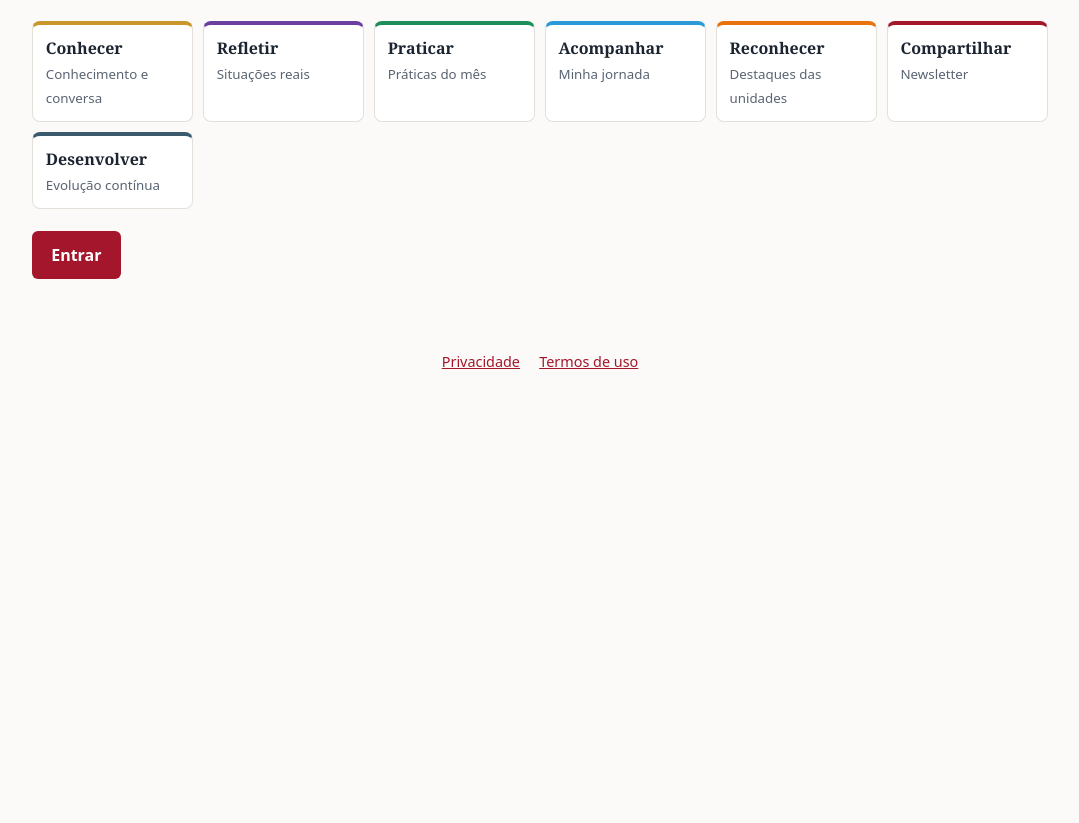
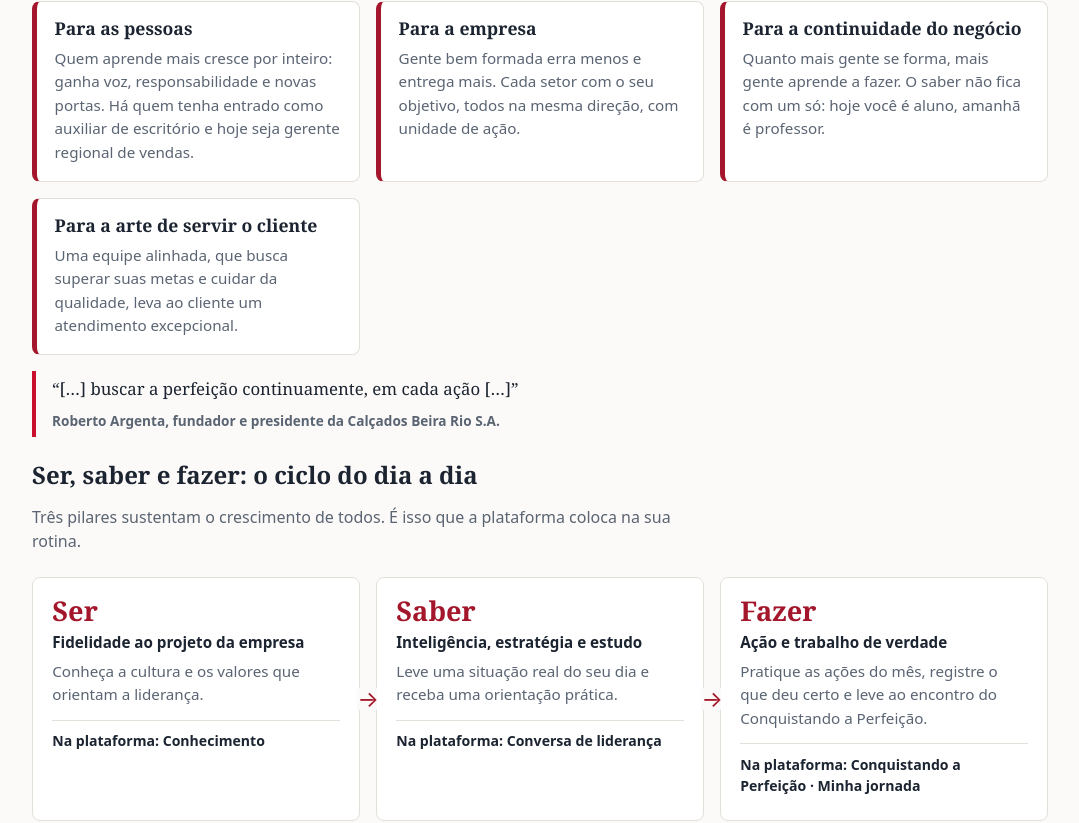
Before and after one commit to Pauloplanob1402/Conquistandoaperfeicao, a Next.js app: page / in a window 1280 px wide. Shown: the part 1464-2287 px from the top of the page, without its empty margins (100-1179 px from the left). Before the commit the page ends 1877 px from the top, so only its background shows below. Built offline with nearby package versions, Linux system fonts and the light colour scheme; no server answers.

Commit message:
nova secao: beneficios e ser-saber-fazer

```diff
--- a/src/app/admin/newsletter/[id]/page.tsx
+++ b/src/app/admin/newsletter/[id]/page.tsx
@@ -37,7 +37,7 @@ export default async function Editor({ params, searchParams }: { params: Promise
     const { supabase, perfil } = await getPerfil();
     const { data: e } = await supabase.from('newsletters').select('id,titulo,resumo,corpo').eq('id', id).single();
     if (!e || !perfil?.email) return redirect(`/admin/newsletter/${id}?m=${encodeURIComponent('Seu perfil não tem e-mail cadastrado (rode o SQL 07).')}`);
-    const r = await enviarEmails(`[TESTE] ${e.titulo}`, montarHtml(e, await carregarDestaques(supabase, id), `${process.env.NEXT_PUBLIC_SITE_URL}/newsletter/${id}`), [perfil.email]);
+    const r = await enviarEmails(`[TESTE] ${e.titulo}`, montarHtml(e, await carregarDestaques(supabase, id), `${process.env.NEXT_PUBLIC_SITE_URL}/newsletter/${id}`), [{ email: perfil.email, nome: perfil.nome }]);
     redirect(`/admin/newsletter/${id}?m=${encodeURIComponent(r.ok ? `Teste enviado para ${perfil.email}.` : r.erro)}`);
   }
   async function publicar(fd: FormData) {
--- a/src/app/globals.css
+++ b/src/app/globals.css
@@ -74,10 +74,14 @@ progress{height:10px}
 .citacao figcaption{font-size:.95rem;font-weight:600;color:var(--cinza);margin-top:.8rem}
 .citacao.pequena{margin:1rem 0 1.5rem;padding-left:1rem;border-left-width:4px}.citacao.pequena blockquote{font-size:1.05rem;line-height:1.45}.citacao.pequena figcaption{font-size:.85rem;margin-top:.5rem}
 .historia{max-width:44rem;margin:2rem 0}
-.ciclo{list-style:none;padding:0;margin:1.2rem 0;display:grid;gap:.6rem;grid-template-columns:repeat(auto-fit,minmax(150px,1fr))}
-.ciclo li{background:#fff;border:1px solid var(--linha);border-top:4px solid var(--cor);border-radius:8px;padding:.7rem .8rem}
-.ciclo li strong{display:block;font-family:Georgia,serif}.ciclo li small{color:var(--cinza)}
 
 .hero.grande{min-height:min(72vh,680px);min-height:min(72dvh,680px);display:flex;flex-direction:column;justify-content:center}
 .destaque{font-size:clamp(2.75rem,10.5vw,6rem);line-height:1.04;letter-spacing:-.02em;margin:.25em 0 .5em;max-width:13ch;text-wrap:balance}
 .destaque span{color:var(--vermelho)}
+.pilares{list-style:none;padding:0;margin:1.4rem 0;display:grid;gap:1rem;grid-template-columns:1fr}
+.pilares li{position:relative;background:#fff;border:1px solid var(--linha);border-radius:8px;padding:1.1rem 1.2rem}
+.pilares h3{font-size:1.7rem;margin:0 0 .2rem;color:var(--vermelho)}
+.pilares p{margin:.3rem 0;color:var(--cinza);font-size:.95rem}
+.pilares .lema{color:var(--tinta);font-weight:600}
+.pilares .onde{margin-top:.8rem;padding-top:.6rem;border-top:1px solid var(--linha);color:var(--tinta);font-size:.88rem;font-weight:600}
+@media(min-width:900px){.pilares{grid-template-columns:repeat(3,1fr)}.pilares li:not(:last-child)::after{content:"→";position:absolute;right:-1.1rem;top:50%;transform:translateY(-50%);z-index:1;width:1.2rem;text-align:center;line-height:1;font-size:1.4rem;color:var(--vermelho);background:var(--papel)}}
--- a/src/app/page.tsx
+++ b/src/app/page.tsx
@@ -3,14 +3,17 @@ import { redirect } from 'next/navigation';
 import { getPerfil } from '@/lib/supabase/server';
 import { Frase } from '@/components/Frase';
 
-const CICLO = [
-  { nome: 'Conhecer', texto: 'Conhecimento e conversa', cor: '#c9962b' },
-  { nome: 'Refletir', texto: 'Situações reais', cor: '#6b3fa0' },
-  { nome: 'Praticar', texto: 'Práticas do mês', cor: '#1e8e5a' },
-  { nome: 'Acompanhar', texto: 'Minha jornada', cor: '#2a9bd6' },
-  { nome: 'Reconhecer', texto: 'Destaques das unidades', cor: '#e8730c' },
-  { nome: 'Compartilhar', texto: 'Newsletter', cor: '#a3162b' },
-  { nome: 'Desenvolver', texto: 'Evolução contínua', cor: '#3c5a6e' },
+const BENEFICIOS = [
+  { titulo: 'Para as pessoas', texto: 'Quem aprende mais cresce por inteiro: ganha voz, responsabilidade e novas portas. Há quem tenha entrado como auxiliar de escritório e hoje seja gerente regional de vendas.' },
+  { titulo: 'Para a empresa', texto: 'Gente bem formada erra menos e entrega mais. Cada setor com o seu objetivo, todos na mesma direção, com unidade de ação.' },
+  { titulo: 'Para a continuidade do negócio', texto: 'Quanto mais gente se forma, mais gente aprende a fazer. O saber não fica com um só: hoje você é aluno, amanhã é professor.' },
+  { titulo: 'Para a arte de servir o cliente', texto: 'Uma equipe alinhada, que busca superar suas metas e cuidar da qualidade, leva ao cliente um atendimento excepcional.' },
+];
+
+const PILARES = [
+  { nome: 'Ser', lema: 'Fidelidade ao projeto da empresa', dia: 'Conheça a cultura e os valores que orientam a liderança.', onde: 'Conhecimento' },
+  { nome: 'Saber', lema: 'Inteligência, estratégia e estudo', dia: 'Leve uma situação real do seu dia e receba uma orientação prática.', onde: 'Conversa de liderança' },
+  { nome: 'Fazer', lema: 'Ação e trabalho de verdade', dia: 'Pratique as ações do mês, registre o que deu certo e leve ao encontro do Conquistando a Perfeição.', onde: 'Conquistando a Perfeição · Minha jornada' },
 ];
 
 export default async function Home() {
@@ -38,13 +41,36 @@ export default async function Home() {
       <Frase texto="“A fé sem obras é morta. Achei que deveria me empenhar em fazer coisas, gerar emprego e bem-estar.”" />
 
       <section>
-        <h2>Um ciclo, não um site</h2>
-        <p style={{ color: 'var(--cinza)', maxWidth: '40rem' }}>Esta plataforma leva essa rotina ao dia a dia da liderança. O ciclo não termina: depois de desenvolver, volta a conhecer.</p>
-        <ol className="ciclo">
-          {CICLO.map(c => <li key={c.nome} style={{ ['--cor' as string]: c.cor }}><strong>{c.nome}</strong><small>{c.texto}</small></li>)}
+        <h2>O que o Conquistando constrói</h2>
+        <p style={{ color: 'var(--cinza)', maxWidth: '40rem' }}>Desde 2009, formar pessoas dentro da própria empresa dá frutos em quatro lugares.</p>
+        <div className="grade">
+          {BENEFICIOS.map(b => (
+            <section className="area" key={b.titulo}>
+              <h3>{b.titulo}</h3>
+              <p>{b.texto}</p>
+            </section>
+          ))}
+        </div>
+        <Frase compacta texto="“[…] buscar a perfeição continuamente, em cada ação […]”" />
+      </section>
+
+      <section>
+        <h2>Ser, saber e fazer: o ciclo do dia a dia</h2>
+        <p style={{ color: 'var(--cinza)', maxWidth: '40rem' }}>Três pilares sustentam o crescimento de todos. É isso que a plataforma coloca na sua rotina.</p>
+        <ol className="pilares">
+          {PILARES.map(p => (
+            <li key={p.nome}>
+              <h3>{p.nome}</h3>
+              <p className="lema">{p.lema}</p>
+              <p>{p.dia}</p>
+              <p className="onde">Na plataforma: {p.onde}</p>
+            </li>
+          ))}
         </ol>
+        <p style={{ maxWidth: '40rem' }}>O que você faz vira conversa no encontro do mês e volta para o ser e o saber. O ciclo não termina.</p>
         <div className="botoes">
           <Link className="botao" href="/login">Entrar</Link>
+          <Link className="botao claro" href="/cadastro">Criar acesso</Link>
         </div>
       </section>
     </main>
```
Also changed, not shown: src/lib/newsletter.ts (+13 -9 lines).
